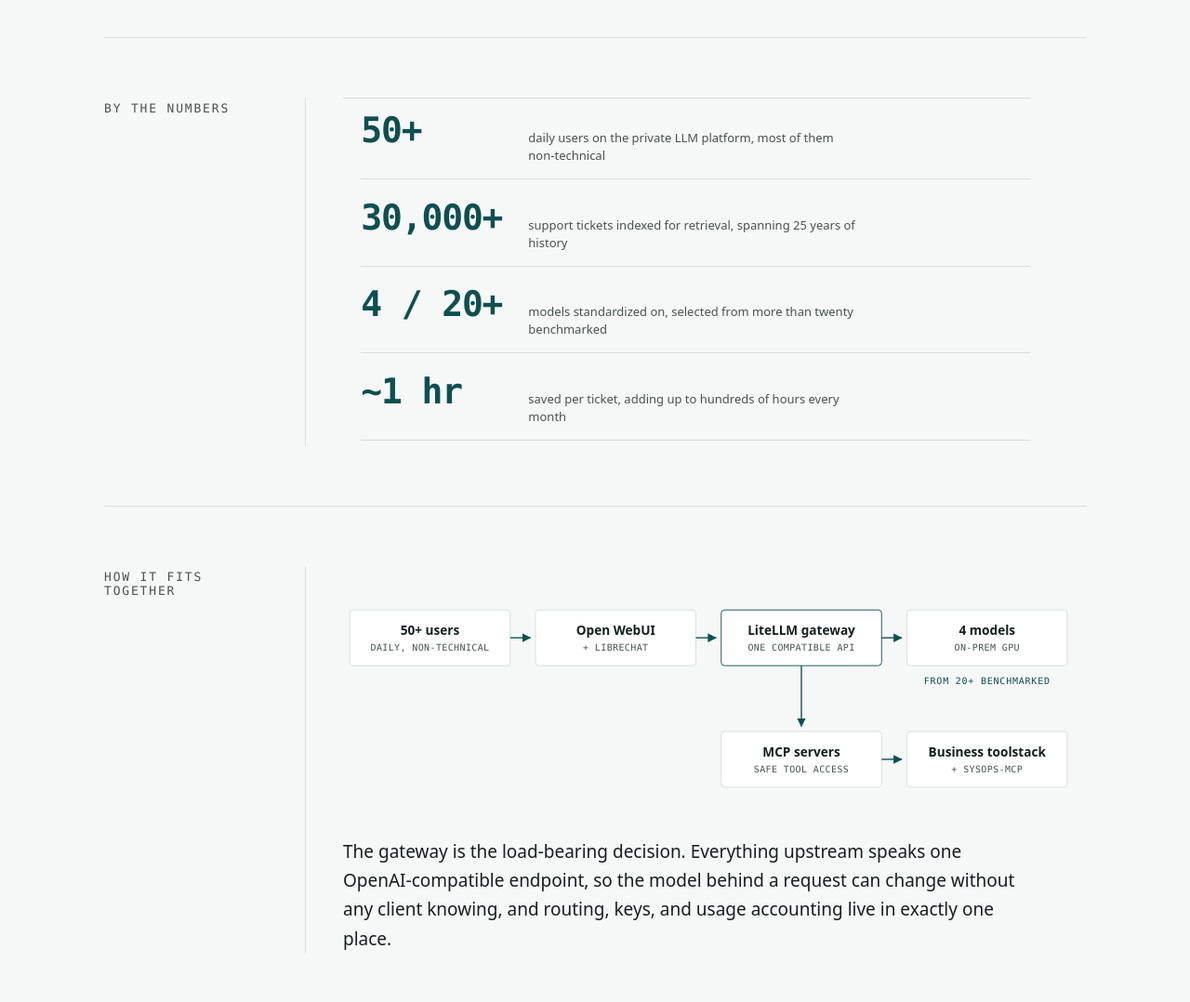
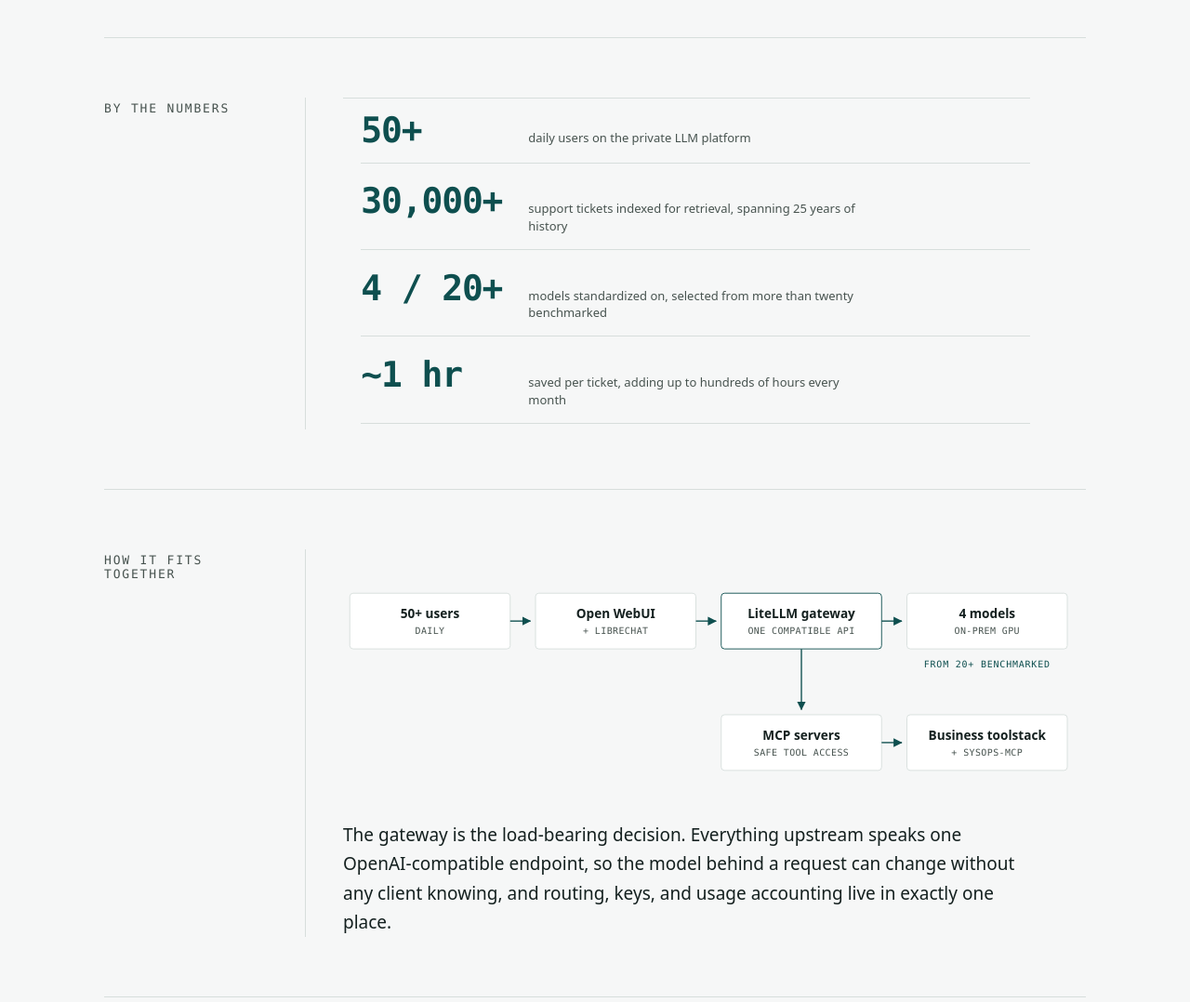
Before and after one commit to Enrique-S-J/Enrique-S-J.github.io, a plain HTML site: page index.html in a window 1280 px wide. Shown: the part 680-1758 px from the top of the page at 93% size. Drawn offline with Linux system fonts and the light colour scheme.

Commit message:
Drop the "non-technical" qualifier from the user count
The readout and the diagram both described the platform's 50+ daily users
as mostly non-technical. That is not on the resume, and the site's rule is
that only resume facts are stated as fact. The number stands on its own.

```diff
--- a/index.html
+++ b/index.html
@@ -66,7 +66,7 @@
         <ul class="readout">
           <li>
             <span class="readout__val">50+</span>
-            <span class="readout__key">daily users on the private LLM platform, most of them non-technical</span>
+            <span class="readout__key">daily users on the private LLM platform</span>
           </li>
           <li>
             <span class="readout__val">30,000+</span>
@@ -99,7 +99,7 @@
           <g class="dg-node">
             <rect class="dg-box" x="8" y="52" width="190" height="66" rx="4"/>
             <text class="dg-title" x="103" y="82" text-anchor="middle">50+ users</text>
-            <text class="dg-sub" x="103" y="100" text-anchor="middle">DAILY, NON-TECHNICAL</text>
+            <text class="dg-sub" x="103" y="100" text-anchor="middle">DAILY</text>
           </g>
 
           <g class="dg-node">
```
